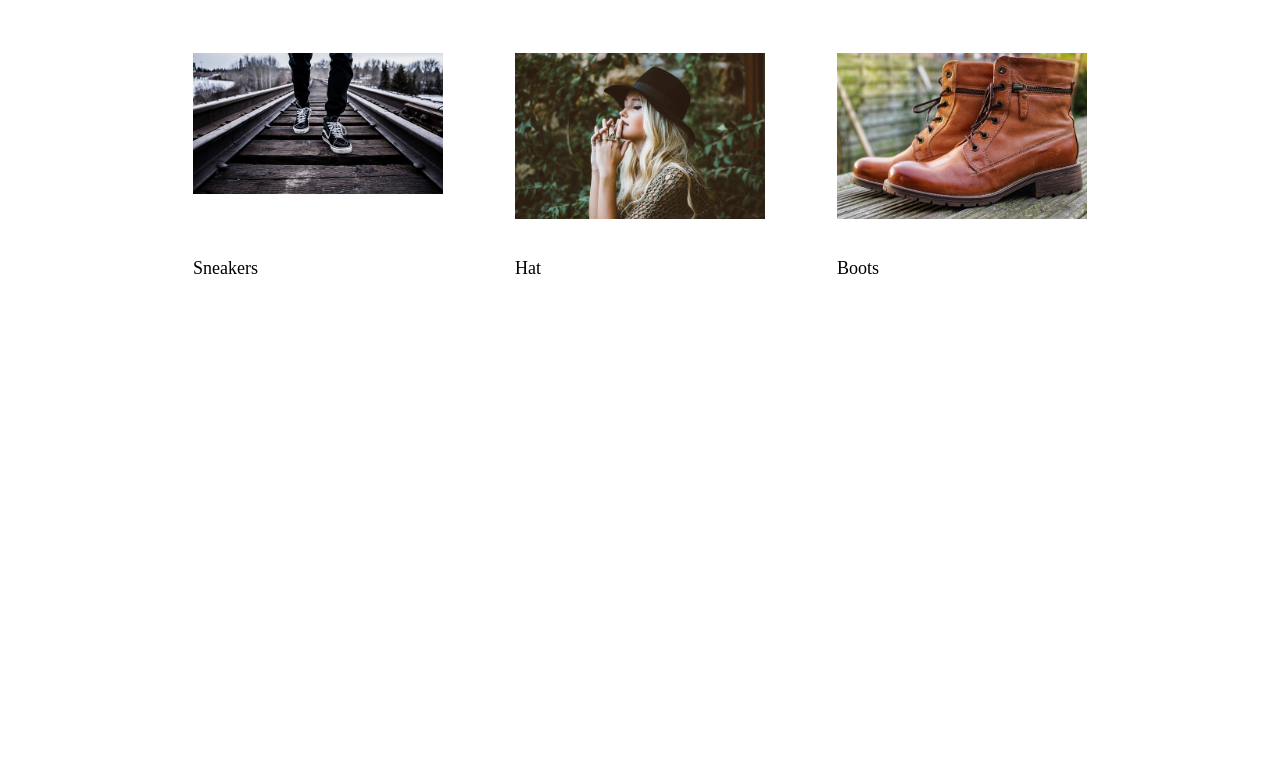
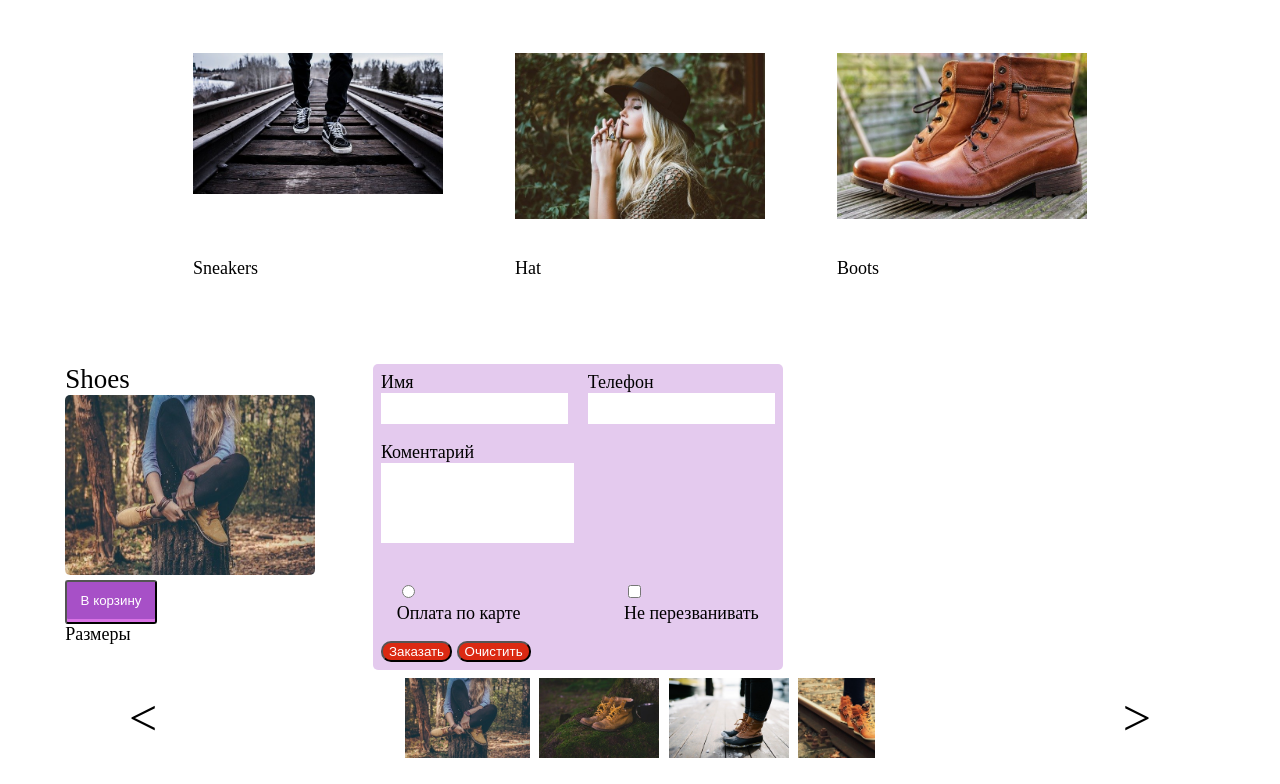
Before and after one commit to Pegunito/testForArtNet, a plain HTML site: page index.html in a window 1280 px wide. Shown: the part 382-1166 px from the top of the page. Before the commit the page ends 808 px from the top, so only its background shows below. Drawn offline with Linux system fonts and the light colour scheme; a web font is replaced by a local one.

Commit message:
изменил работу слайдера в модальке

```diff
--- a/css/modal.scss
+++ b/css/modal.scss
@@ -1,5 +1,5 @@
 .modal__window {
-    display: none;
+    /* display: none; */
     border-radius: 20px;
     z-index: 1000;
 
--- a/js/main.js
+++ b/js/main.js
@@ -70,7 +70,7 @@ const items = document.querySelectorAll(".modal__slider-img");
 
 const minRight = 0;
 const step = 160;
-const preShownItems = 470 / step;
+const preShownItems = 500 / step;
 const maxRight = (items.length - preShownItems) * step;
 let currentRight = 0;
 
```
Also changed, not shown: css/main-dist.css, css/main.css.
